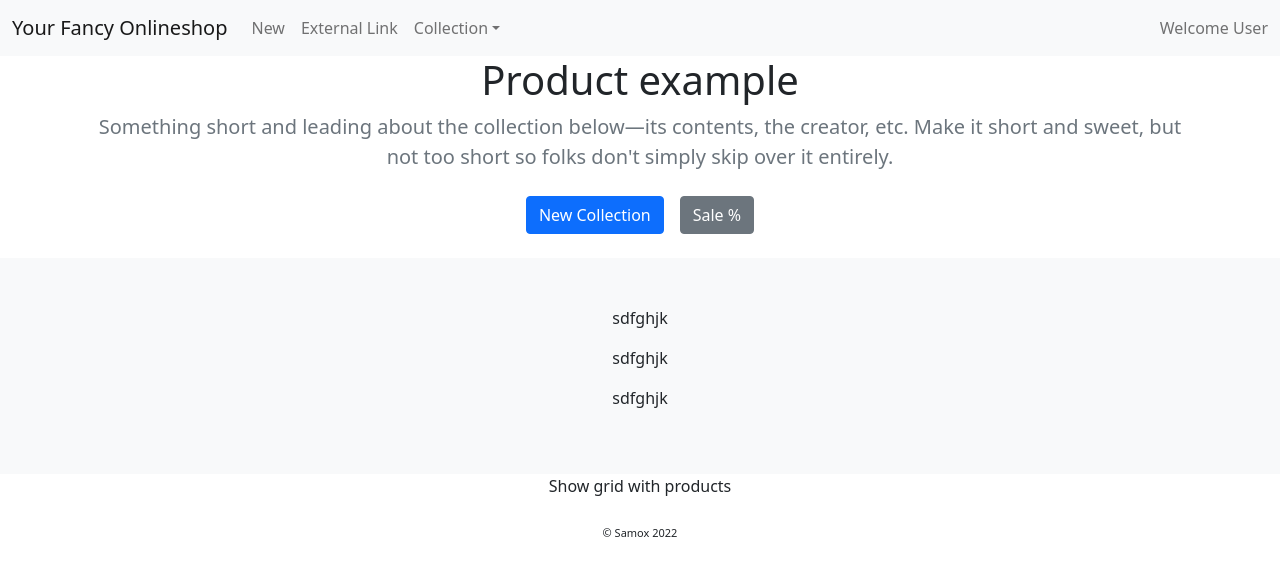
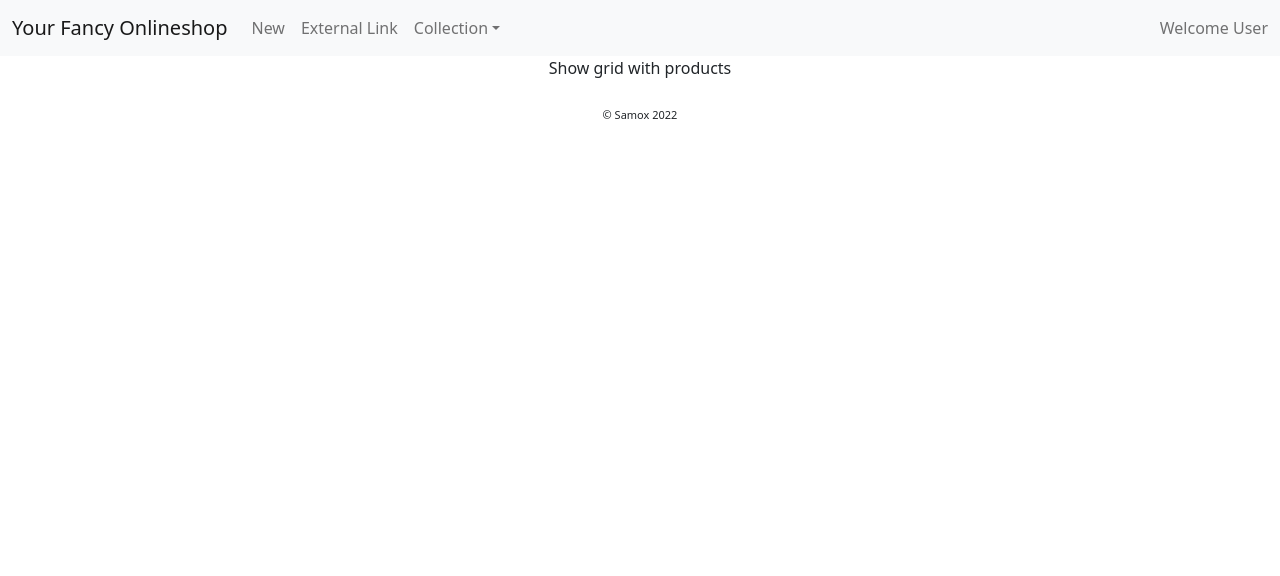
Before and after one commit to samox03/onlineshop-basic-setup, a React (Create React App) app in the folder client/: page /products/1 in a window 1280 px wide. Shown: the top 576 px of the page. Built offline with nearby package versions, Linux system fonts and the light colour scheme.

Commit message:
started routing

```diff
--- a/client/package.json
+++ b/client/package.json
@@ -16,6 +16,7 @@
     "react": "^17.0.2",
     "react-bootstrap": "^2.1.2",
     "react-dom": "^17.0.2",
+    "react-router": "^6.2.1",
     "react-router-dom": "^6.2.1",
     "react-scripts": "5.0.0",
     "reactstrap": "^9.0.1",
--- a/client/src/App.tsx
+++ b/client/src/App.tsx
@@ -1,4 +1,6 @@
 import React, { useEffect, useState } from 'react';
+import { Route, Routes } from "react-router-dom";
+
 import logo from './logo.svg';
 import './App.css';
 import axios from "./axios";
@@ -27,7 +29,15 @@ function App() {
       <div>
         <NavBar></NavBar>
         {/* <ProductCarousel></ProductCarousel> */}
-        <Main></Main>
+
+        <Routes>
+          {/* using Routes instead of Switch as V6 got some changes */}
+          <Route path='/' element={<Main/>}/>
+          {/* <Route path='/sale' element={<Sale/>}/>
+          <Route path='/products' element={<Products/>}/>
+          <Route path='/products/:productId' element={<ProductDetails/>}/> */}
+
+        </Routes>
         <p>Show grid with products</p>
         {/* {result && <h1>{result}</h1>} */}
         <Footer></Footer>
--- a/client/src/components/products/Main.tsx
+++ b/client/src/components/products/Main.tsx
@@ -1,6 +1,7 @@
 import React from 'react';
 import { Jumbotron } from '../extras/Jumbotron';
 //import { Card } from './card';
+
 export const Main = () => {
  return (
   <main role="main">
--- a/client/src/index.tsx
+++ b/client/src/index.tsx
@@ -1,11 +1,12 @@
 import React from 'react';
 import ReactDOM from 'react-dom';
+import { BrowserRouter as Router } from 'react-router-dom';
 import './index.css';
 import App from './App';
 import reportWebVitals from './reportWebVitals';
 import 'bootstrap/dist/css/bootstrap.css';
 
-interface welcomeText{
+interface welcomeText {
   headerText: string;
   extraText: string
 }
@@ -13,7 +14,9 @@ interface welcomeText{
 ReactDOM.render(
   <React.StrictMode>
     {/* <App headerText="Welcome to the Shop" extraText='Hello <username>' /> */}
-    <App/>
+    <Router>
+      <App />
+    </Router>
   </React.StrictMode>,
   document.getElementById('root')
 );
```
Also changed, not shown: client/src/components/products/product_details/ProductDetails.tsx (added, +13 -0 lines), 1 other file (tests, documents, lock files or other folders).
